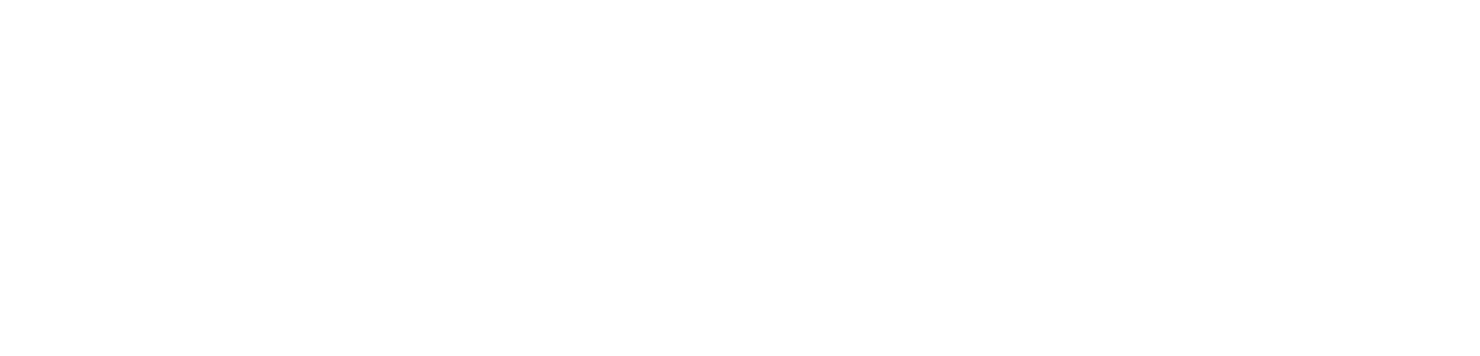
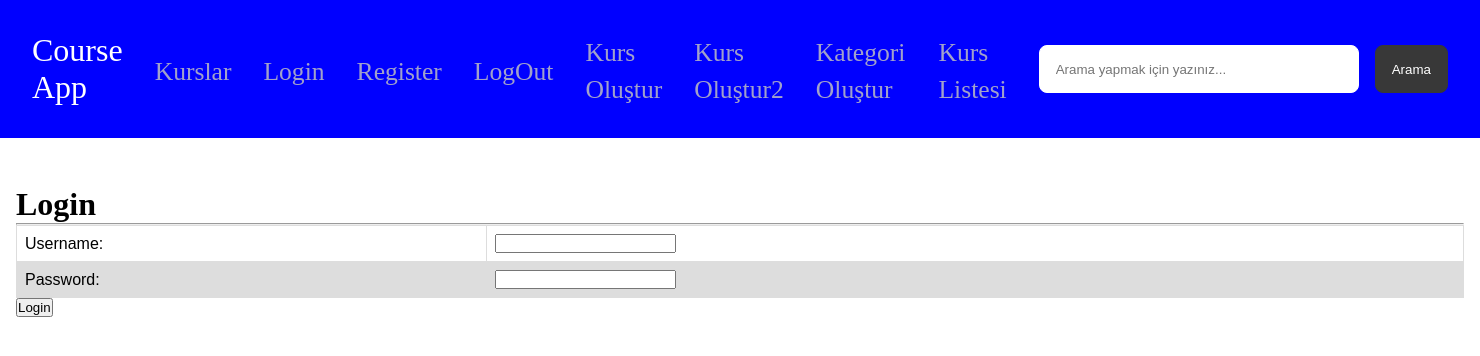
Before and after one commit to ForIntX/mytestproject, a Django app: page /account/login/ in a window 1480 px wide. Before the commit the part shown is empty. Shown: the top 356 px of the page. Run offline with Django 5.2, Linux system fonts and the light colour scheme.

Commit message:
Hata düzeltmeleri ve login paneli

```diff
--- a/projectone/account/templates/account/login.html
+++ b/projectone/account/templates/account/login.html
@@ -0,0 +1,39 @@
+{% extends "layout.html" %}
+{% load static %}
+
+{% block head %}
+    <link rel="stylesheet" href="{% static 'css/table.css' %}">
+
+{% endblock head %}
+
+
+{% block content %}
+
+
+<div class="table-wrapper">
+    <h1>Login</h1>
+    <hr>
+    <form method="post">
+        {% csrf_token %}
+        <div>
+            {% if error %}
+                <p style="color:red;">{{ error }}</p>
+            {% endif %}
+        </div>
+        <table>
+            <tr>
+                <td><label for="username">Username:</label></td>
+                <td><input type="text" id="username" name="username" required></td>
+            </tr>
+
+            <tr>
+                <td><label for="password">Password:</label></td>
+                <td><input type="password" id="password" name="password" required></td>
+            </tr>
+
+
+        </table>
+        <button type="submit">Login</button>
+</div>
+
+{% endblock content %}
--- a/projectone/account/urls.py
+++ b/projectone/account/urls.py
@@ -1,7 +1,7 @@
 from django.urls import path
 from . import views
 urlpatterns = [
-    path('login/', views.login,name="login"),
-    path('register/', views.register,name="register"),
-    path('logout/', views.logout,name="logout"),
+    path('login/', views.user_login,name="user_login"),
+    path('register/', views.user_register,name="user_register"),
+    path('logout/', views.user_logout,name="user_logout"),
 ]
--- a/projectone/account/views.py
+++ b/projectone/account/views.py
@@ -1,12 +1,23 @@
 from django.shortcuts import redirect, render
-
+from django.contrib.auth import authenticate,login
 # Create your views here.
 
-def login(request):
+def user_login(request):
+    if request.method == "POST":
+        username = request.POST.get("username")
+        password = request.POST.get("password")
+        # Authentication logic would go here
+        user = authenticate(request, username=username, password=password)
+        if user is not None:
+            login(request, user)
+            return redirect("index")
+        else:
+            return render(request, 'account/login.html', {"error": "Invalid credentials"})
+
     return render(request, 'account/login.html')
 
-def register(request):
+def user_register(request):
     return render(request, 'account/register.html')
 
-def logout(request):
+def user_logout(request):
     return redirect("index")
--- a/projectone/templates/partials/_navbar.html
+++ b/projectone/templates/partials/_navbar.html
@@ -9,12 +9,12 @@
                     <a href=" {% url 'index' %}" class="nav-link">Kurslar</a>
                 </li>
                 <li class="nav-item">
-                    <a href=" {% url 'login' %}" class="nav-link">Login</a>
+                    <a href=" {% url 'user_login' %}" class="nav-link">Login</a>
                 </li><li class="nav-item">
-                    <a href="{% url 'register'  %}" class="nav-link">Register</a>
+                    <a href="{% url 'user_register'  %}" class="nav-link">Register</a>
                 </li>
                 <li class="nav-item">
-                    <a href="{% url 'logout' %}" class="nav-link">LogOut</a>
+                    <a href="{% url 'user_logout' %}" class="nav-link">LogOut</a>
                 </li>
                 <li class="nav-item">
                     <a href="{% url 'create_course' %}" class="nav-link">Kurs oluştur</a>
```
Also changed, not shown: projectone/db.sqlite3.
